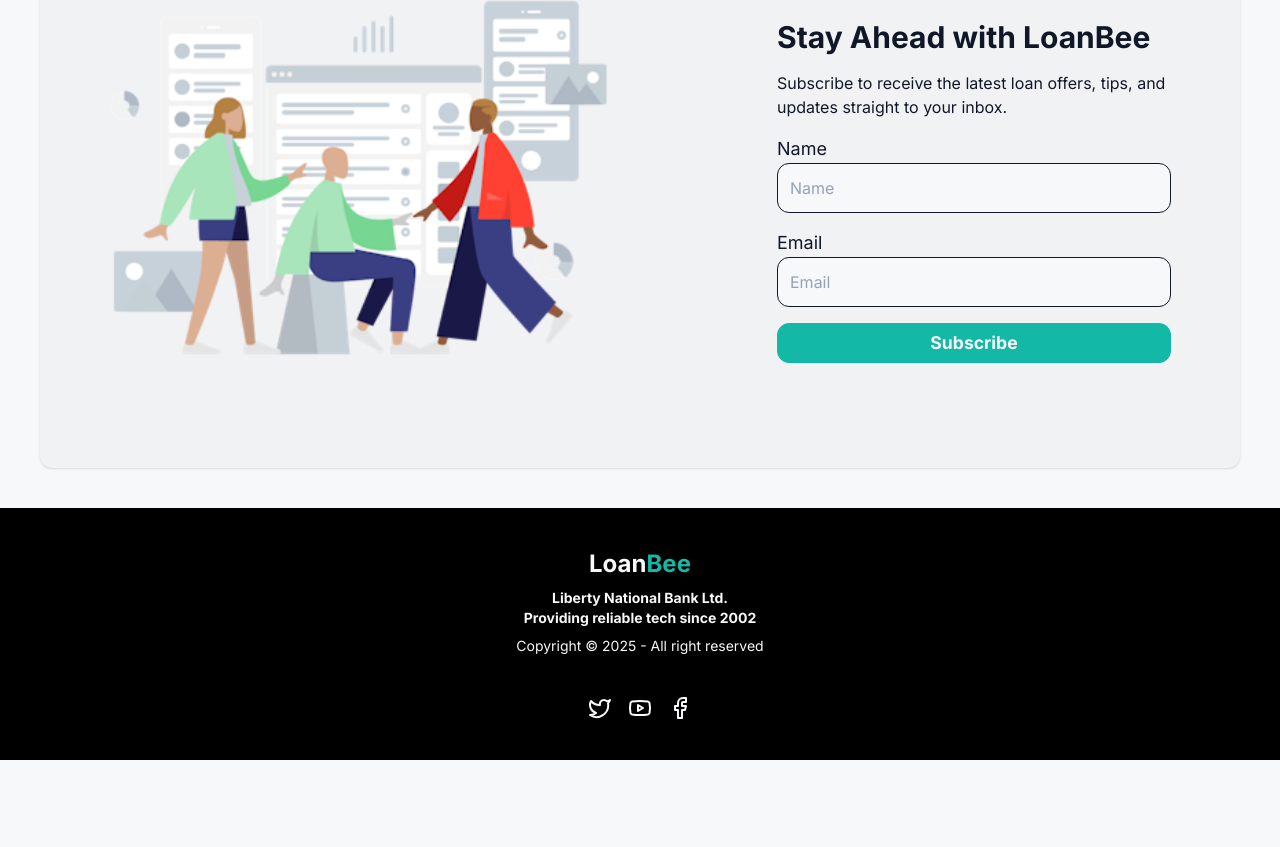
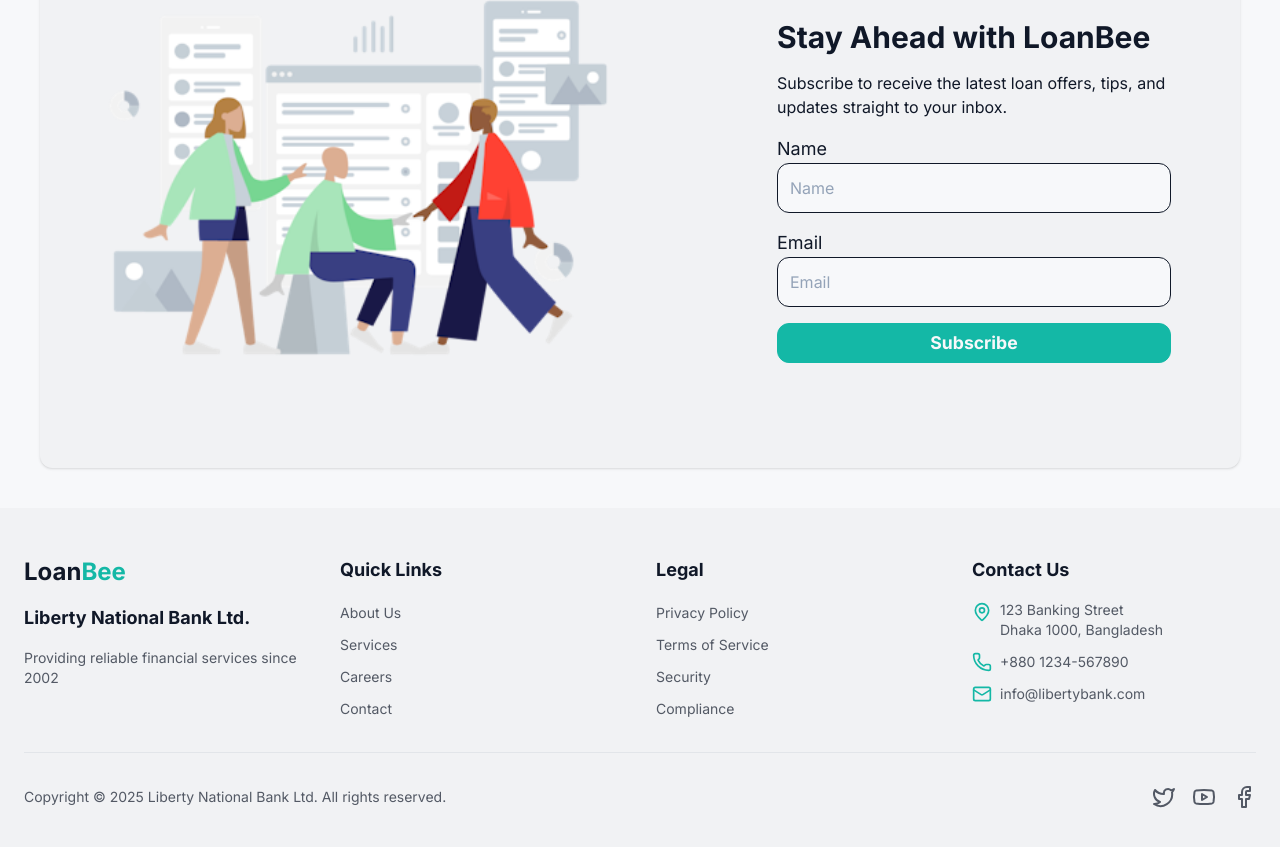
Before and after one commit to hossain-shifat/Micro-Loan, a React (Vite) app: page / in a window 1280 px wide. Shown: the part 4803-5650 px from the top of the page. Before the commit the page ends 5563 px from the top, so only its background shows below. Built offline with nearby package versions, Linux system fonts and the light colour scheme; no server answers.

Commit message:
Modify the footer

```diff
--- a/src/Shared/Footer/Footer.jsx
+++ b/src/Shared/Footer/Footer.jsx
@@ -1,34 +1,148 @@
-import React from 'react'
-import Logo from '../../Components/Logo/Logo'
-import { Facebook, Twitter, Youtube } from 'lucide-react'
+import React from 'react';
+import { Facebook, Twitter, Youtube, Mail, Phone, MapPin } from 'lucide-react';
+import Logo from '../../Components/Logo/Logo';
 
 const Footer = () => {
     return (
-        <footer className="footer footer-horizontal footer-center bg-accent text-primary-content p-10">
-            <aside>
+        <footer className="bg-base-200 text-base-content">
+            <div className="max-w-7xl mx-auto px-6 py-12">
+                {/* Main Footer Content */}
+                <div className="grid grid-cols-1 md:grid-cols-2 lg:grid-cols-4 gap-8 mb-8">
+                    {/* Company Info */}
+                    <div className="space-y-4">
                         <Logo />
-                <p className="font-bold">
+                        <p className="font-bold text-lg text-base-content">
                             Liberty National Bank Ltd.
-                    <br />
-                    Providing reliable tech since 2002
                         </p>
-                <p>Copyright © {new Date().getFullYear()} - All right reserved</p>
-            </aside>
-            <nav>
-                <div className="grid grid-flow-col gap-4">
-                    <a>
-                        <Twitter />
+                        <p className="text-sm text-base-content/70">
+                            Providing reliable financial services since 2002
+                        </p>
+                    </div>
+
+                    {/* Quick Links */}
+                    <div>
+                        <h3 className="font-bold text-lg mb-4 text-base-content">Quick Links</h3>
+                        <ul className="space-y-2">
+                            <li>
+                                <a href="/about" className="text-base-content/70 hover:text-primary transition-colors text-sm">
+                                    About Us
                                 </a>
-                    <a>
-                        <Youtube />
+                            </li>
+                            <li>
+                                <a href="/services" className="text-base-content/70 hover:text-primary transition-colors text-sm">
+                                    Services
                                 </a>
-                    <a>
-                        <Facebook />
+                            </li>
+                            <li>
+                                <a href="/careers" className="text-base-content/70 hover:text-primary transition-colors text-sm">
+                                    Careers
+                                </a>
+                            </li>
+                            <li>
+                                <a href="/contact" className="text-base-content/70 hover:text-primary transition-colors text-sm">
+                                    Contact
+                                </a>
+                            </li>
+                        </ul>
+                    </div>
+
+                    {/* Legal */}
+                    <div>
+                        <h3 className="font-bold text-lg mb-4 text-base-content">Legal</h3>
+                        <ul className="space-y-2">
+                            <li>
+                                <a href="/privacy-policy" className="text-base-content/70 hover:text-primary transition-colors text-sm">
+                                    Privacy Policy
+                                </a>
+                            </li>
+                            <li>
+                                <a href="/terms-of-service" className="text-base-content/70 hover:text-primary transition-colors text-sm">
+                                    Terms of Service
+                                </a>
+                            </li>
+                            <li>
+                                <a href="/security" className="text-base-content/70 hover:text-primary transition-colors text-sm">
+                                    Security
+                                </a>
+                            </li>
+                            <li>
+                                <a href="/compliance" className="text-base-content/70 hover:text-primary transition-colors text-sm">
+                                    Compliance
+                                </a>
+                            </li>
+                        </ul>
+                    </div>
+
+                    {/* Contact Info */}
+                    <div>
+                        <h3 className="font-bold text-lg mb-4 text-base-content">Contact Us</h3>
+                        <ul className="space-y-3">
+                            <li className="flex items-start gap-2">
+                                <MapPin className="w-5 h-5 mt-0.5 shrink-0 text-primary" />
+                                <span className="text-sm text-base-content/70">
+                                    123 Banking Street<br />
+                                    Dhaka 1000, Bangladesh
+                                </span>
+                            </li>
+                            <li className="flex items-center gap-2">
+                                <Phone className="w-5 h-5 shrink-0 text-primary" />
+                                <a href="tel:+8801234567890" className="text-sm text-base-content/70 hover:text-primary transition-colors">
+                                    +880 1234-567890
+                                </a>
+                            </li>
+                            <li className="flex items-center gap-2">
+                                <Mail className="w-5 h-5 shrink-0 text-primary" />
+                                <a href="mailto:info@libertybank.com" className="text-sm text-base-content/70 hover:text-primary transition-colors">
+                                    info@libertybank.com
+                                </a>
+                            </li>
+                        </ul>
+                    </div>
+                </div>
+
+                {/* Bottom Bar */}
+                <div className="border-t border-base-300 pt-8">
+                    <div className="flex flex-col md:flex-row justify-between items-center gap-4">
+                        {/* Copyright */}
+                        <p className="text-sm text-base-content/70 text-center md:text-left">
+                            Copyright © {new Date().getFullYear()} Liberty National Bank Ltd. All rights reserved.
+                        </p>
+
+                        {/* Social Links */}
+                        <div className="flex gap-4">
+                            <a
+                                href="https://twitter.com/libertybank"
+                                target="_blank"
+                                rel="noopener noreferrer"
+                                className="text-base-content/70 hover:text-primary transition-colors"
+                                aria-label="Follow us on Twitter"
+                            >
+                                <Twitter className="w-6 h-6" />
+                            </a>
+                            <a
+                                href="https://youtube.com/@libertybank"
+                                target="_blank"
+                                rel="noopener noreferrer"
+                                className="text-base-content/70 hover:text-primary transition-colors"
+                                aria-label="Subscribe to our YouTube channel"
+                            >
+                                <Youtube className="w-6 h-6" />
+                            </a>
+                            <a
+                                href="https://facebook.com/libertybank"
+                                target="_blank"
+                                rel="noopener noreferrer"
+                                className="text-base-content/70 hover:text-primary transition-colors"
+                                aria-label="Follow us on Facebook"
+                            >
+                                <Facebook className="w-6 h-6" />
                             </a>
                         </div>
-            </nav>
+                    </div>
+                </div>
+            </div>
         </footer>
-    )
-}
+    );
+};
 
-export default Footer
+export default Footer;
```
Lines whose indentation alone changed are shown as unchanged.
